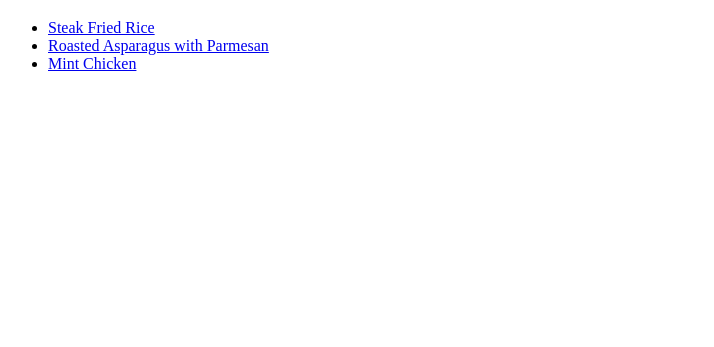
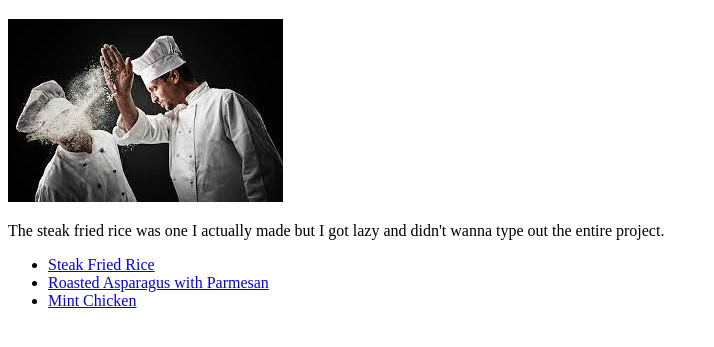
Before and after one commit to Mello1503/odin-recipes, a plain HTML site: page index.html in a window 1280 px wide. Shown: the part 61-408 px from the top of the page, without its empty margins (0-714 px from the left). Drawn offline with Linux system fonts and the light colour scheme.

Commit message:
Finalize it

```diff
--- a/index.html
+++ b/index.html
@@ -6,6 +6,8 @@
 </head>
 <body>
     <h1>Odin Recipes</h1>
+    <img src="recipes/images/chef-slap.jpeg">
+    <p>The steak fried rice was one I actually made but I got lazy and didn't wanna type out the entire project.</p>
     <ul>
     <li><a href="recipes/steak-fried-rice.html">Steak Fried Rice</a></li>
     <li><a href="recipes/roasted-asparagus-with-parmesan.html">Roasted Asparagus with Parmesan</a></li>
```
Also changed, not shown: recipes/images/chef-slap.jpeg (added).
